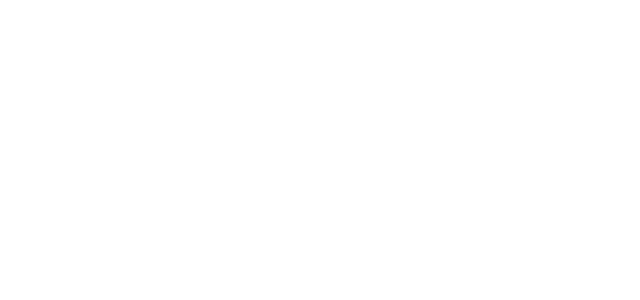
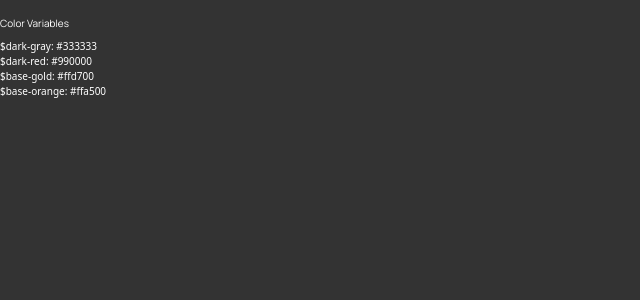
Before and after one commit to dziekiczan1/syndicateCrime, a Next.js app: page /uikit in a window 1280 px wide. Before the commit this address had no page. Shown: the top 300 px of the page, without its empty margins (0-640 px from the left). Built offline with nearby package versions, Linux system fonts and the light colour scheme.

Commit message:
style: add UiKit component and page

```diff
--- /dev/null
+++ b/components/layout/uikit/Uikit.module.scss
@@ -0,0 +1,9 @@
+@import "../../../styles/_variables.scss";
+
+.container {
+  padding: $size-16 0;
+
+  h1 {
+    margin-bottom: $size-8;
+  }
+}
--- /dev/null
+++ b/components/layout/uikit/Uikit.tsx
@@ -0,0 +1,15 @@
+import styles from "./Uikit.module.scss";
+
+const UiKit: React.FC = () => {
+  return (
+    <div className={styles.container}>
+      <h1>Color Variables</h1>
+      <p>$dark-gray: #333333</p>
+      <p>$dark-red: #990000</p>
+      <p>$base-gold: #ffd700</p>
+      <p>$base-orange: #ffa500</p>
+    </div>
+  );
+};
+
+export default UiKit;
--- /dev/null
+++ b/pages/uikit/index.tsx
@@ -0,0 +1,16 @@
+import Head from "next/head";
+
+import UiKit from "@/components/layout/uikit/Uikit";
+
+export default function Uikit() {
+  return (
+    <>
+      <Head>
+        <title>Syndicate Crime Uikit</title>
+      </Head>
+      <main>
+        <UiKit />
+      </main>
+    </>
+  );
+}
```
